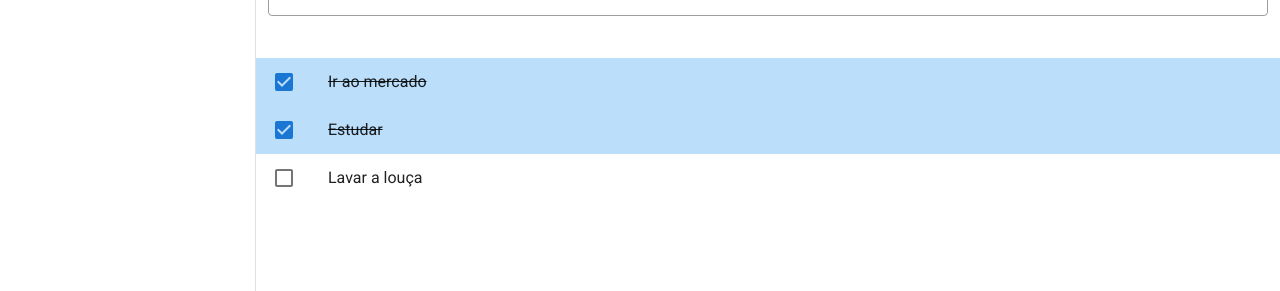
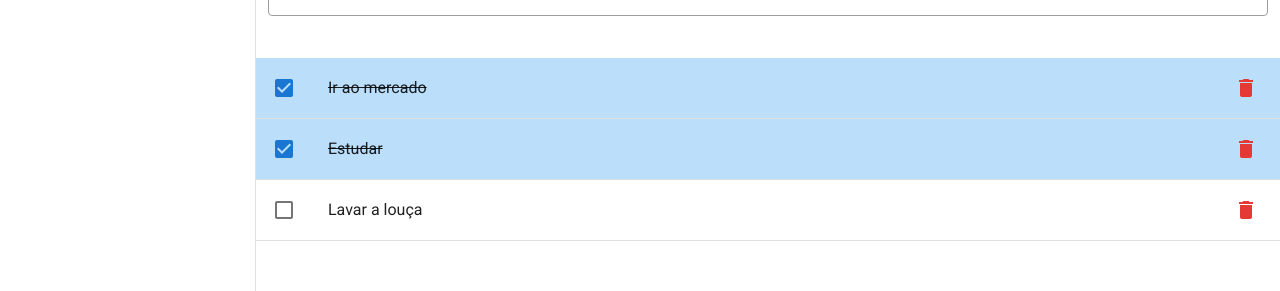
Before and after one commit to ProfaCamila/vue-todo, a Vue app: page / in a window 1280 px wide. Shown: the part 180-471 px from the top of the page. Built offline with nearby package versions, Linux system fonts and the light colour scheme.

Commit message:
Exclusão das Tarefas

```diff
--- a/src/components/tarefas/Tarefa.vue
+++ b/src/components/tarefas/Tarefa.vue
@@ -1,23 +1,37 @@
 <template>
     <div>
-        <v-list-item :class="{'blue lighten-4':tarefa.concluido}" @click="tarefa.concluido = !tarefa.concluido">
+        <v-list-item :class="{ 'blue lighten-4': tarefa.concluido }" @click="tarefa.concluido = !tarefa.concluido">
             <template>
                 <v-list-item-action>
                     <v-checkbox :input-value="tarefa.concluido"></v-checkbox>
                 </v-list-item-action>
 
-            <v-list-item-content :class="{'text-decoration-line-through':tarefa.concluido}">
-                <v-list-item-title> {{tarefa.titulo}} </v-list-item-title>
+                <v-list-item-content :class="{ 'text-decoration-line-through': tarefa.concluido }">
+                    <v-list-item-title> {{ tarefa.titulo }} </v-list-item-title>
                 </v-list-item-content>
+
+                <v-list-item-action >
+                    <v-btn icon @click.stop="removeTarefa(tarefa.id)">
+                        <v-icon color="red darken-1">mdi-delete</v-icon> <!-- mdi é padrão. O delete foi retirado de: https://materialdesignicons.com/-->
+                    </v-btn>
+                </v-list-item-action>
+
             </template>
+
         </v-list-item>
+        <v-divider></v-divider>
     </div>
 </template>
 
 <script>
 
 export default {
-    props: ['tarefa'] //recebe o parâmetro tarefa de TarefasVue.vue
+    props: ['tarefa'], //recebe o parâmetro tarefa de TarefasVue.vue
+    methods: {
+        removeTarefa(id){
+            this.$store.commit('removeTarefa', id)
+        }
+    }
 }
 </script>
 
--- a/src/store/index.js
+++ b/src/store/index.js
@@ -22,8 +22,10 @@ export default new Vuex.Store({
                     concluido: false
                 })
             }
+        },
+        removeTarefa(state, id) {
+            state.tarefas = state.tarefas.filter(tarefa => tarefa.id !== id); //filtra todas as tarefas com id diferente do passado como parâmetro e popula novamente o vetor. OBS: poderia ser feito de outra forma!
         }
-
     },
     actions: {
     },
```
Lines whose indentation alone changed are shown as unchanged.
